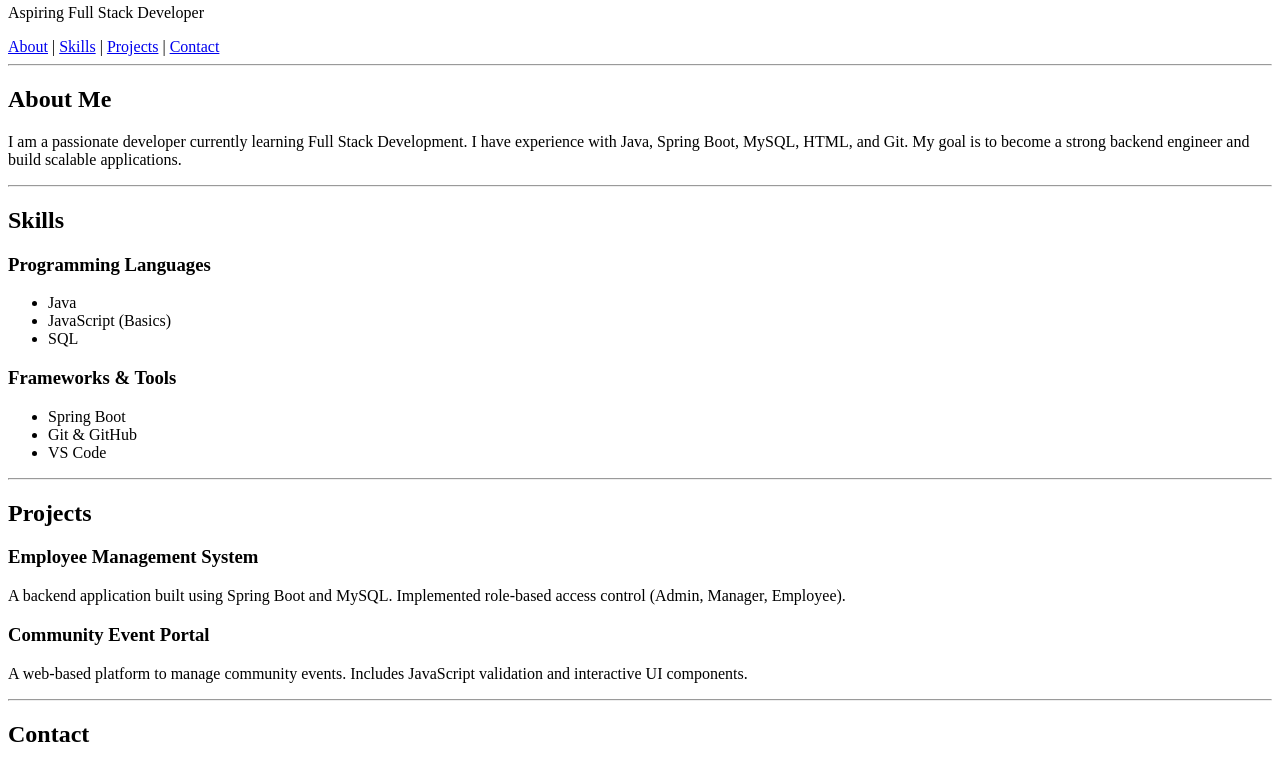
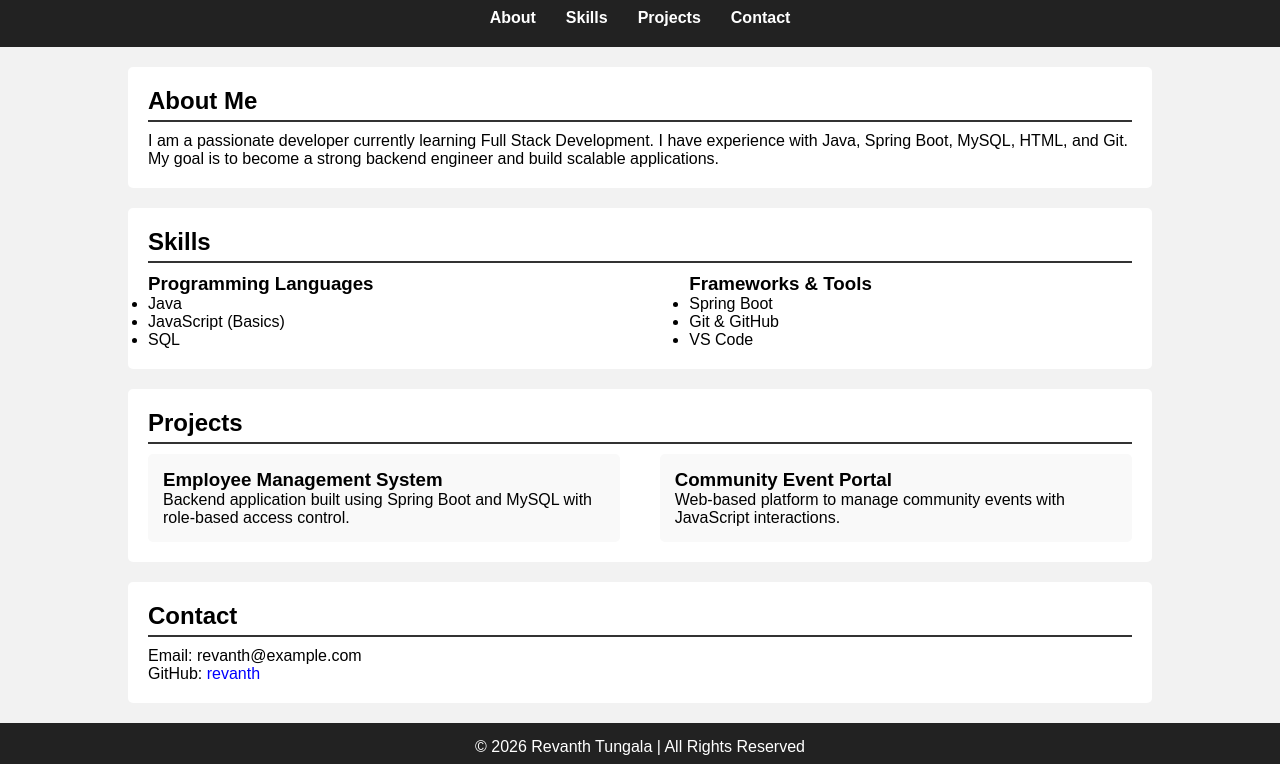
Before and after one commit to revanth190/Assessment, a plain HTML site: page Index.html in a window 1280 px wide. Shown: the part 76-840 px from the top of the page. Drawn offline with Linux system fonts and the light colour scheme.

Commit message:
Styling with css

```diff
--- a/Index.html
+++ b/Index.html
@@ -5,26 +5,148 @@
     <title>Revanth Tungala | Portfolio</title>
     <meta name="viewport" content="width=device-width, initial-scale=1.0">
 
+    <style>
+
+        /* Basic Reset */
+        * {
+            margin: 0;
+            padding: 0;
+            box-sizing: border-box;
+        }
+
+        body {
+            font-family: Arial, sans-serif;
+            background-color: #f2f2f2;
+        }
+
+        /* Header */
+        header {
+            background-color: #222;
+            color: white;
+            text-align: center;
+            padding: 20px 0;
+        }
+
+        nav {
+            margin-top: 10px;
+            display: flex;
+            justify-content: center;
+        }
+
+        nav a {
+            color: white;
+            text-decoration: none;
+            margin: 0 15px;
+            font-weight: bold;
+        }
+
+        nav a:hover {
+            color: lightblue;
+        }
+
+        /* Sections */
+        section {
+            background-color: white;
+            width: 80%;
+            margin: 20px auto;
+            padding: 20px;
+            border-radius: 5px;
+        }
+
+        h2 {
+            margin-bottom: 10px;
+            border-bottom: 2px solid #333;
+            padding-bottom: 5px;
+        }
+
+        /* Skills Section */
+        .skills-grid {
+            display: flex;
+            justify-content: space-between;
+            margin-top: 10px;
+        }
+
+        .skills-grid article {
+            width: 45%;
+        }
+
+        /* Projects Section */
+        .projects-grid {
+            display: flex;
+            justify-content: space-between;
+            margin-top: 10px;
+        }
+
+        .projects-grid article {
+            width: 48%;
+            background-color: #f9f9f9;
+            padding: 15px;
+            border-radius: 5px;
+        }
+
+        /* Contact */
+        #contact a {
+            color: blue;
+            text-decoration: none;
+        }
+
+        /* Footer */
+        footer {
+            background-color: #222;
+            color: white;
+            text-align: center;
+            padding: 15px 0;
+            margin-top: 20px;
+        }
+
+        /* Responsive */
+        @media (max-width: 768px) {
+
+            nav {
+                flex-direction: column;
+            }
+
+            nav a {
+                margin: 8px 0;
+            }
+
+            .skills-grid {
+                flex-direction: column;
+            }
+
+            .skills-grid article {
+                width: 100%;
+                margin-bottom: 15px;
+            }
+
+            .projects-grid {
+                flex-direction: column;
+            }
+
+            .projects-grid article {
+                width: 100%;
+                margin-bottom: 15px;
+            }
+
+        }
+
+    </style>
 </head>
 
 <body>
 
-    <!-- HEADER SECTION -->
     <header>
         <h1>Revanth Tungala</h1>
         <p>Aspiring Full Stack Developer</p>
 
         <nav>
-            <a href="#about">About</a> |
-            <a href="#skills">Skills</a> |
-            <a href="#projects">Projects</a> |
+            <a href="#about">About</a>
+            <a href="#skills">Skills</a>
+            <a href="#projects">Projects</a>
             <a href="#contact">Contact</a>
         </nav>
-        <hr>
     </header>
 
-
-    <!-- ABOUT SECTION -->
     <section id="about">
         <h2>About Me</h2>
         <p>
@@ -34,12 +156,9 @@
         </p>
     </section>
 
-    <hr>
-
-    <!-- SKILLS SECTION -->
     <section id="skills">
         <h2>Skills</h2>
-
+        <div class="skills-grid">
             <article>
                 <h3>Programming Languages</h3>
                 <ul>
@@ -57,44 +176,36 @@
                     <li>VS Code</li>
                 </ul>
             </article>
+        </div>
     </section>
 
-    <hr>
 
-    <!-- PROJECTS SECTION -->
     <section id="projects">
         <h2>Projects</h2>
-
+        <div class="projects-grid">
             <article>
                 <h3>Employee Management System</h3>
                 <p>
-                A backend application built using Spring Boot and MySQL.
-                Implemented role-based access control (Admin, Manager, Employee).
+                    Backend application built using Spring Boot and MySQL with role-based access control.
                 </p>
             </article>
 
             <article>
                 <h3>Community Event Portal</h3>
                 <p>
-                A web-based platform to manage community events.
-                Includes JavaScript validation and interactive UI components.
+                    Web-based platform to manage community events with JavaScript interactions.
                 </p>
             </article>
-
+        </div>
     </section>
 
-        <hr>
-
-    <!-- CONTACT SECTION -->
     <section id="contact">
         <h2>Contact</h2>
         <p>Email: revanth@example.com</p>
-        <p>GitHub: <a href="https://github.com/revanth">revanth</a></p>
+        <p>GitHub: <a href="https://github.com/revanth" target="_blank">revanth</a></p>
     </section>
 
-    <!-- FOOTER -->
     <footer>
-        <hr>
         <p>© 2026 Revanth Tungala | All Rights Reserved</p>
     </footer>
 
```
Lines whose indentation alone changed are shown as unchanged.
